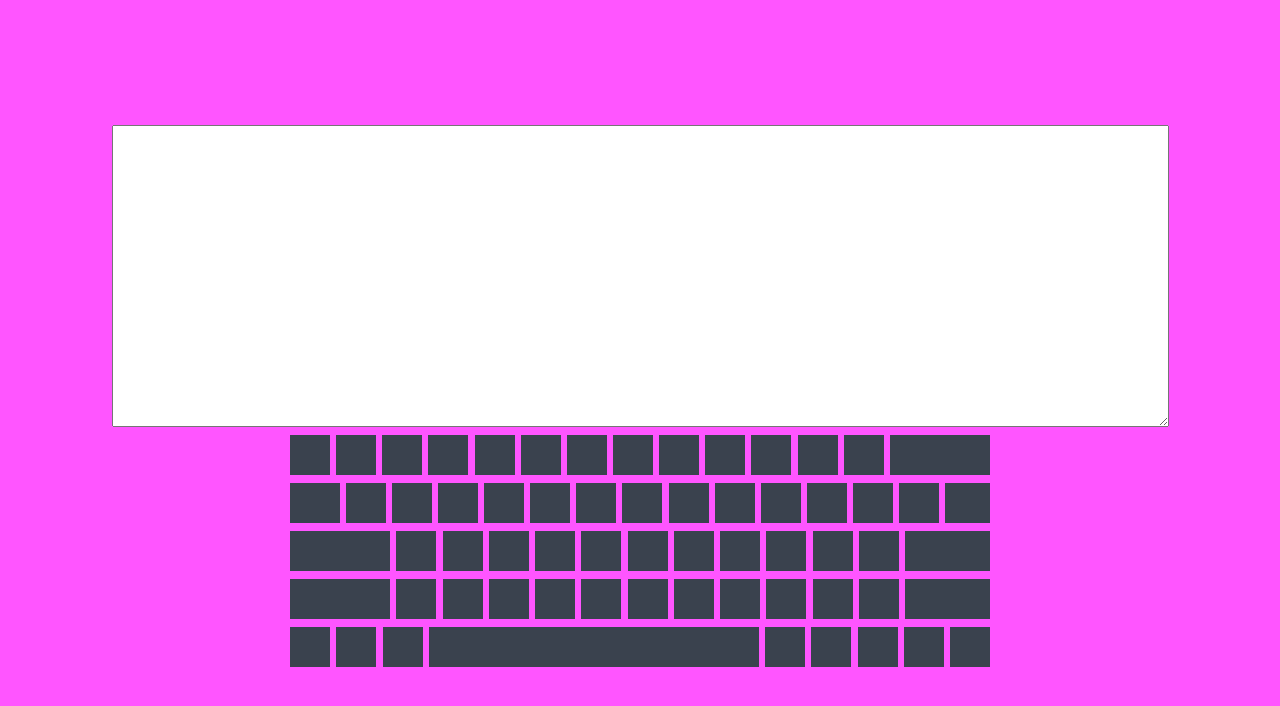
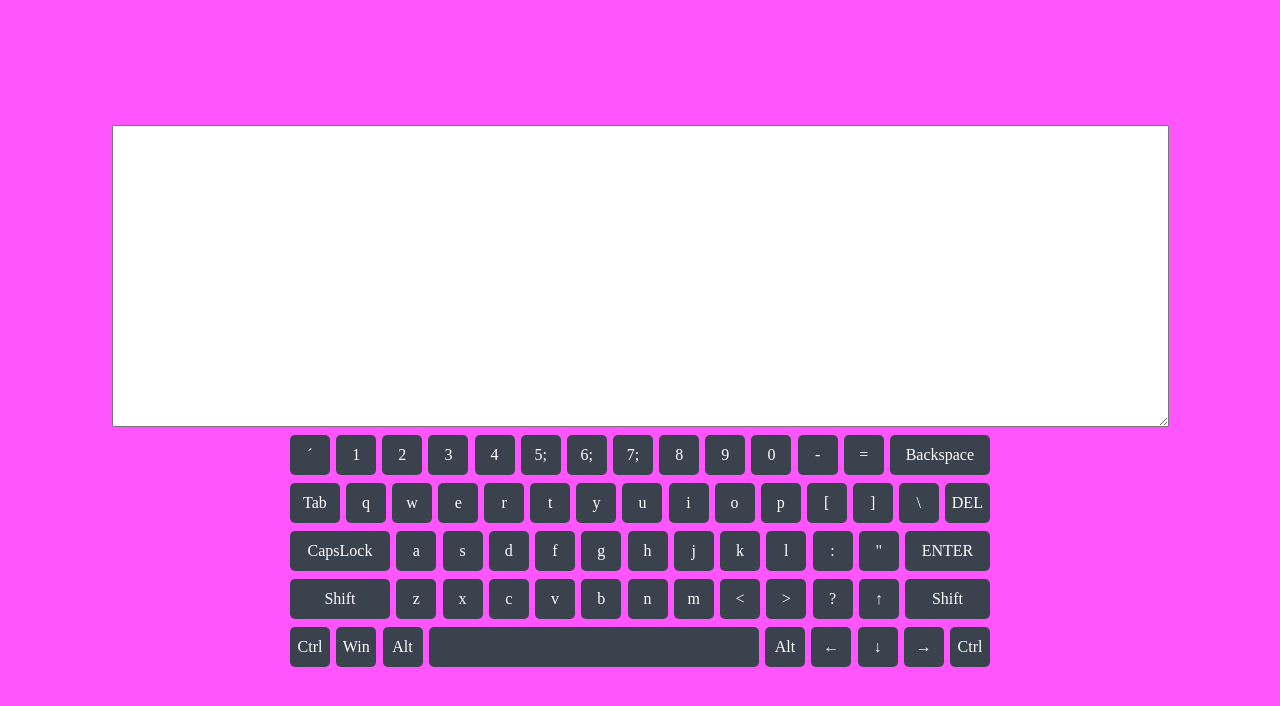
Before and after one commit to karway211/codejam-virtual-keyboard, a plain HTML site: page index.html in a window 1280 px wide. Drawn offline with Linux system fonts and the light colour scheme.

Commit message:
feat: add key names

```diff
--- a/index.js
+++ b/index.js
@@ -44,3 +44,34 @@ keyboardArr3[12].style.width = '85px';
 keyboardArr4[0].style.width = '100px';
 keyboardArr4[12].style.width = '85px';
 keyboardArr5[3].style.width = '330px';
+
+let text1 = ['&acute;','1', '2', '3', '4', '5;', '6;', '7;', '8', '9', '0', '-', '=', 'Backspace'];
+let text2 = ['Tab','q', 'w', 'e', 'r', 't', 'y', 'u', 'i', 'o', 'p', '&#91;', '&#93;', '&#92;', 'DEL'];
+let text3 = ['CapsLock','a', 's', 'd', 'f', 'g', 'h', 'j', 'k', 'l', '&#58;', '&#34;', 'ENTER'];
+let text4 = ['Shift','z', 'x', 'c', 'v', 'b', 'n', 'm', '&#60;', '&#62;', '&#63;', '&#8593;', 'Shift'];
+let text5 = ['Ctrl','Win', 'Alt', '', 'Alt', '&larr;', '&darr;', '&rarr;', 'Ctrl'];
+
+
+// for( let i = 0; i < keyboardArr5.length; i++){
+//     for( let j = 0; j < text5.length; j++){
+//         if(i == j){
+//             (keyboardArr5[i]).innerHTML = text5[j];
+//         }
+//     }
+// }
+
+let keyName = (key, name) => {
+    for( let i = 0; i < key.length; i++){
+        for( let j = 0; j < name.length; j++){
+            if(i == j){
+                (key[i]).innerHTML = name[j];
+            }
+        }
+    }
+}
+
+keyName(keyboardArr1, text1);
+keyName(keyboardArr2, text2);
+keyName(keyboardArr3, text3);
+keyName(keyboardArr4, text4);
+keyName(keyboardArr5, text5);
--- a/scss/style.scss
+++ b/scss/style.scss
@@ -32,4 +32,12 @@ body {
     width: 40px;
     height: 40px;
     background-color: #3a424e;
+    display: flex;
+    justify-content: center;
+    align-items: center;
+    color: white;
+    border-radius: 5px;
 }
+.rows__key:hover {
+    border-radius: 50%;
+}
```
Also changed, not shown: scss/style.css, 1 other file.
